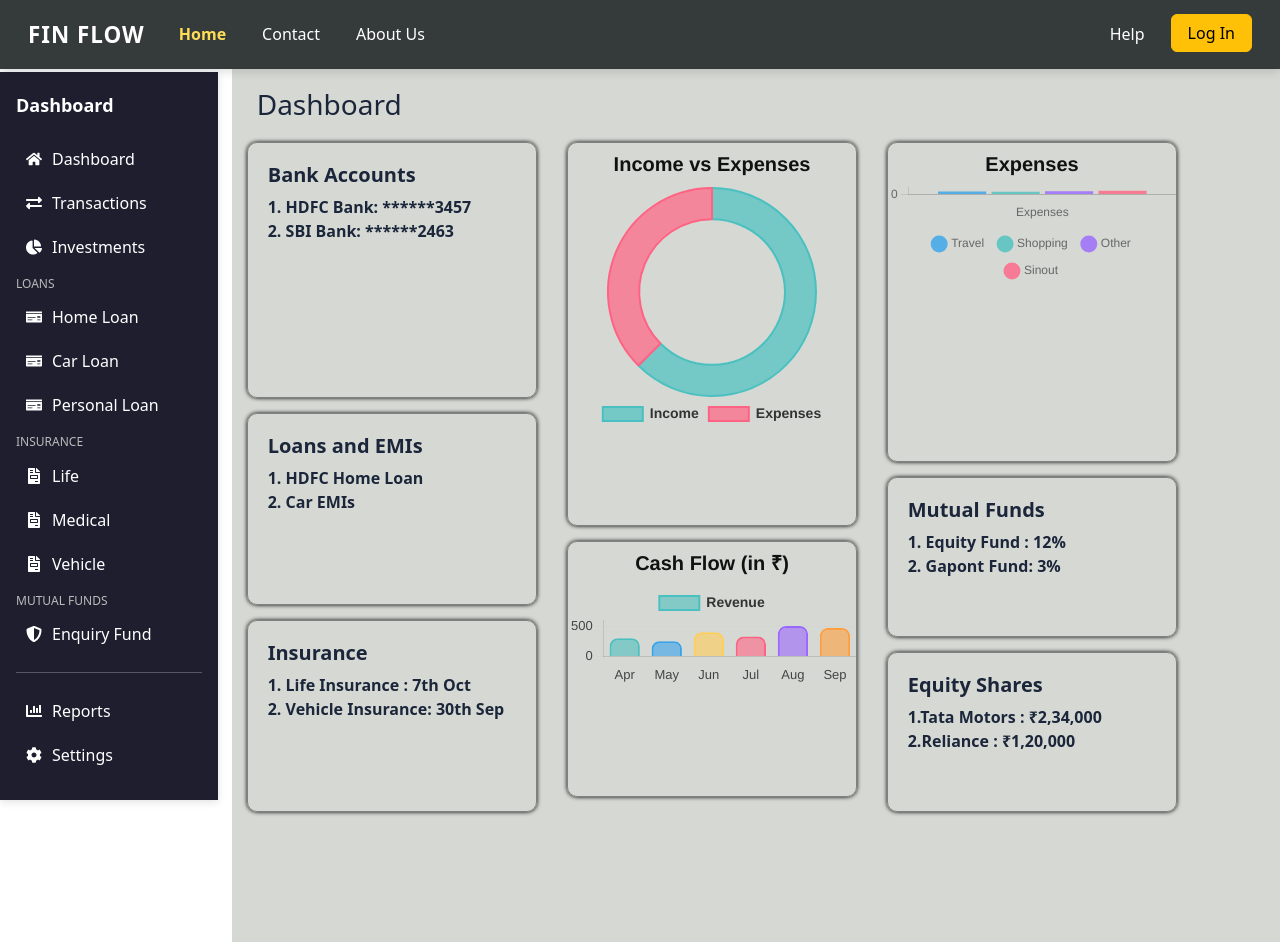
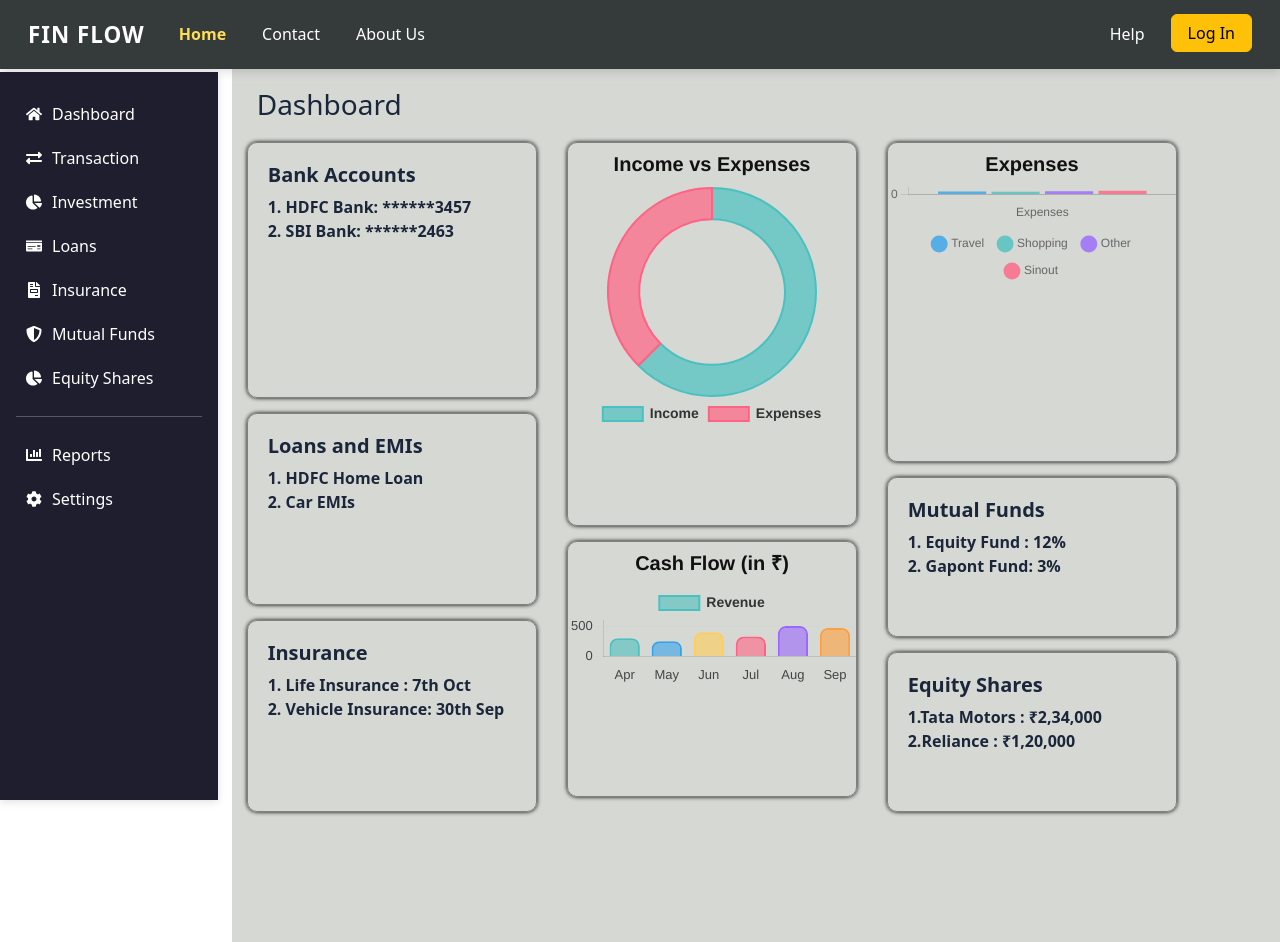
Before and after one commit to YashanshuKH/Fin-Flow, a React (Vite) app: page /dashboard in a window 1280 px wide. Built offline with nearby package versions, Linux system fonts and the light colour scheme.

Commit message:
some changes

```diff
--- a/src/App.jsx
+++ b/src/App.jsx
@@ -14,6 +14,7 @@ function App() {
 
       <Route path="/signup" element={<Signup />} />
       <Route path="/dashboard" element={<Dashboard />} />
+
       <Route path="/insurance" element={<Insurance />} />
 
 
--- a/src/components/Sidebar/Sidebar.jsx
+++ b/src/components/Sidebar/Sidebar.jsx
@@ -1,5 +1,7 @@
 import styles from "./Sidebar.module.css";
 import { HashLink } from "react-router-hash-link";
+import { Link } from "react-router-dom";
+
 import {
   FaHome,
   FaExchangeAlt,
@@ -8,52 +10,69 @@ import {
   FaMoneyCheck,
   FaFileInvoice,
   FaShieldAlt,
-  FaChartBar
+  FaChartBar,
 } from "react-icons/fa";
 
-const Sidebar=()=> {
+const Sidebar = () => {
   return (
     <aside className={styles.sidebar}>
-      <div className={styles.logo}>Dashboard</div>
-
       <ul className={styles.sidebar_menu}>
-        <li className="active"><FaHome className="icon" /><HashLink className={styles.sidebar_link} smooth to="/dashboard">Dashboard</HashLink></li>
-        <li><FaExchangeAlt className="icon" /><span>Transactions</span></li>
-        <li><FaChartPie className="icon" /><span>Investments</span></li>
-
-          <div className={styles.section}>
-        <h4>Loans</h4>
-        <ul className={styles.sidebar_menu}>
-          <li><FaMoneyCheck className="icon" /><span>Home Loan</span></li>
-          <li><FaMoneyCheck className="icon" /><span>Car Loan</span></li>
-          <li><FaMoneyCheck className="icon" /><span>Personal Loan</span></li>
-        </ul>
-      </div>
-
-      <div className={styles.section}>
-        <h4>Insurance</h4>
-        <ul className={styles.sidebar_menu}>
-          <li><FaFileInvoice className="icon" /><HashLink className={styles.sidebar_link} smooth to="/insurance#life">Life</HashLink></li>
-          <li><FaFileInvoice className="icon" /><HashLink className={styles.sidebar_link} smooth to="/insurance#medical">Medical</HashLink></li>
-          <li><FaFileInvoice className="icon" /><HashLink className={styles.sidebar_link} smooth to="/insurance#vehicle">Vehicle</HashLink></li>
-        </ul>
-      </div>
-
-      <div className={styles.section}>
-        <h4>Mutual Funds</h4>
-        <ul className={styles.sidebar_menu}>
-          <li><FaShieldAlt className="icon" /><span>Enquiry Fund</span></li>
-        </ul>
-      </div>
-
-      <hr />
-
-        <li><FaChartBar className="icon" /><span>Reports</span></li>
-        <li><FaCog className="icon" /><span>Settings</span></li>
+        <li className="active">
+          <FaHome className="icon" />
+          <HashLink className={styles.sidebar_link} smooth to="/dashboard">
+            Dashboard
+          </HashLink>
+        </li>
+        <li className="active">
+          <FaExchangeAlt className="icon" />
+          <HashLink className={styles.sidebar_link} smooth to="/transaction">
+            Transaction
+          </HashLink>
+        </li>
+        <li>
+          <FaChartPie className="icon" />
+          <HashLink className={styles.sidebar_link} smooth to="/investment">
+            Investment
+          </HashLink>
+        </li>
+        <li>
+          <FaMoneyCheck className="icon" />
+          <HashLink className={styles.sidebar_link} smooth to="/loans">
+            Loans
+          </HashLink>
+        </li>
+        <li>
+          <FaFileInvoice className="icon" />
+          <HashLink className={styles.sidebar_link} smooth to="/insurance">
+            Insurance
+          </HashLink>
+        </li>
+        <li>
+          <FaShieldAlt className="icon" />
+          <HashLink className={styles.sidebar_link} smooth to="/mutualfunds">
+            Mutual Funds
+          </HashLink>
+        </li>
+        <li>
+          <FaChartPie className="icon" />
+          <HashLink className={styles.sidebar_link} smooth to="/equityshares">
+            Equity Shares
+          </HashLink>
+        </li>
+    <hr />
+        <div>
+        <li>
+          <FaChartBar className="icon" />
+          <span>Reports</span>
+        </li>
+        <li>
+          <FaCog className="icon" />
+          <span>Settings</span>
+        </li>
+        </div>
       </ul>
-
     </aside>
   );
-}
+};
 
 export default Sidebar;
```
